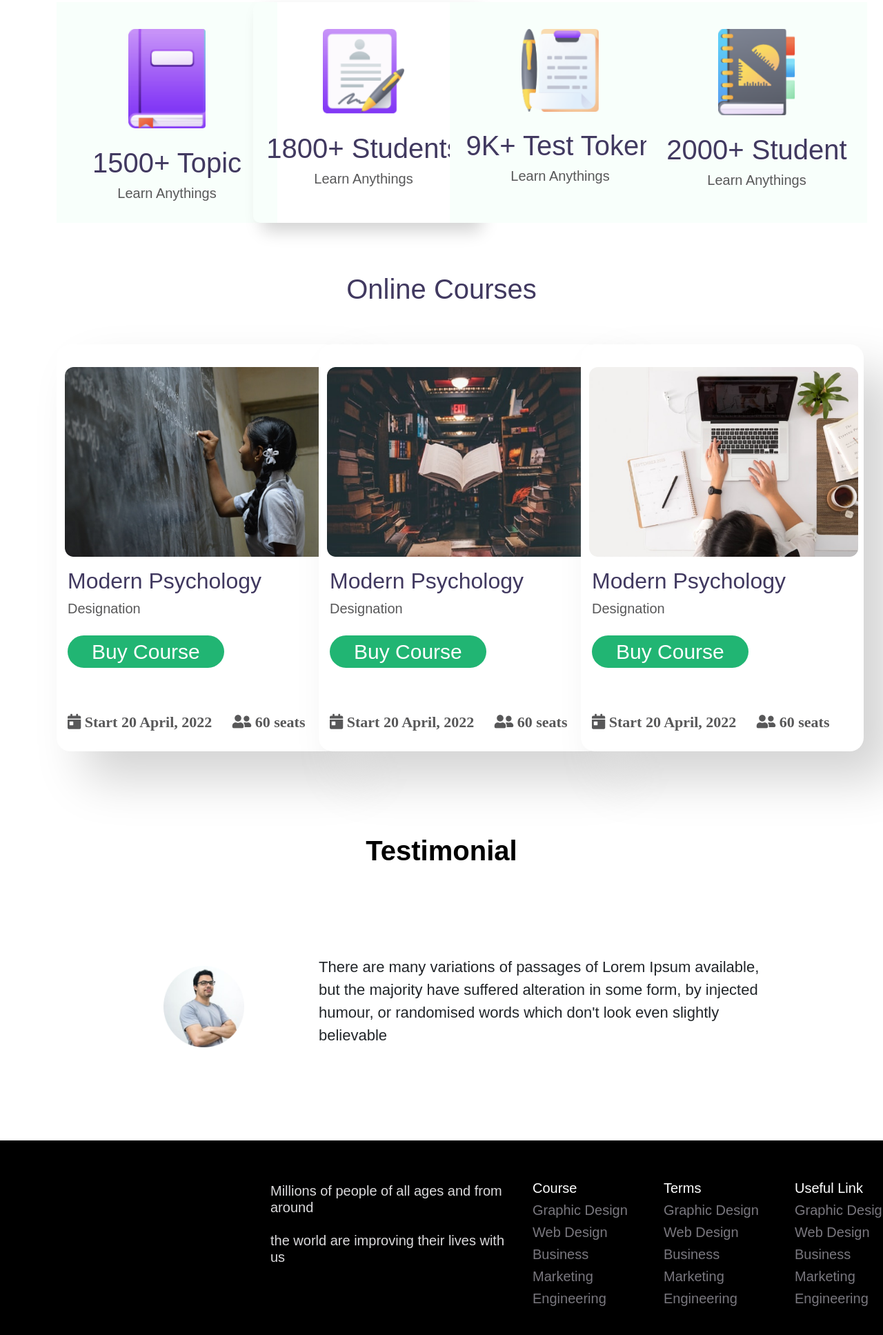
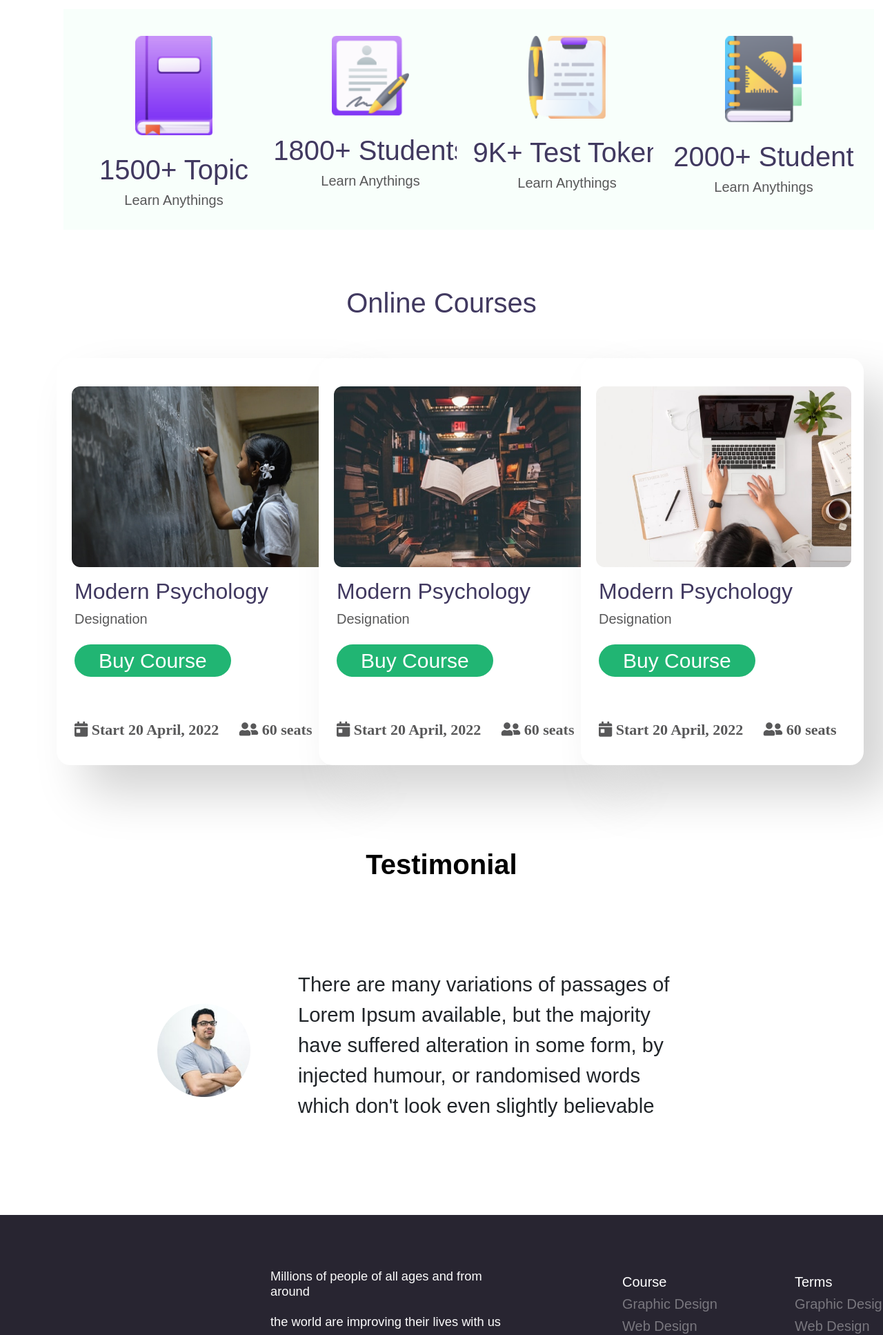
Before and after one commit to Mahinkahn/e-school, a plain HTML site: page index.html in a window 1280 px wide. Shown: the part 865-2800 px from the top of the page at 69% size. Drawn offline with nearby package versions, Linux system fonts and the light colour scheme.

Commit message:
style add

```diff
--- a/index.html
+++ b/index.html
@@ -66,7 +66,7 @@
                 </div>
             </div>
             <div class="col-md-3">
-                <div class="cat2">
+                <div class="cat1">
                     <img src="imge/Student.png" alt="">
                     <h1 style="color: #413960; font-family: sans-serif; margin-top: 8%;">1800+ Students</h1>
                     <h5 style="font-family: sans-serif; color: #585859;">Learn Anythings </h5>
@@ -151,9 +151,9 @@
      <div class="container">
        <div class="row d-flex align-items-center">
          <div class="col-md-4 d-flex justify-content-center">
-          <img src="imge/Man.png" alt="" style="width: 33%; margin-left: 20%;">
+          <img src="imge/Man.png" alt="" style="width: 38%; margin-left: 20%;">
         </div>
-          <div class="col-md-7 d-flex align-items-center">
+          <div class="col-md-6 d-flex align-items-center">
             <p class="style">There are many variations of passages of Lorem Ipsum available, but the  majority have suffered alteration in some form, by injected humour, or randomised words which don't look even slightly believable</p>
          </div>
        </div>
@@ -165,7 +165,7 @@
       <div class="container">
         <div class="row d-flex align-items-center">
           <div class="col-md-4">
-            <h2 style="color: #dbdadc; font-family: sans-serif; font-size: 20px;">Millions of people of all ages and from around<br><br> the world are improving their lives with us</h2>
+            <h1 style="color: #fcfcfc; left: 185.006px;top: 2665.88px;font-size: 18.289px;font-family:fantasy, 'Lucida Sans Regular', 'Lucida Grande', 'Lucida Sans Unicode', Geneva, Verdana, sans-serif;">Millions of people of all ages and from around<br><br>the world are improving their lives with us</h1>
           </div>
           <div class="col-md-2 top1">
             <h3 style="color: #ffffff; font-family: sans-serif; font-size: 20px;">Course</h3>
@@ -193,7 +193,7 @@
           </div>
         </div>
         <footer>
-          <h4 style="text-align: center; margin-top: 8%; color: #cdcdcd;">Copyright © 2022 Rokomari.com</h4>
+          <h4 style="text-align: center; margin-top: 7%; color: #cdcdcd;">Copyright © 2022 Rokomari.com</h4>
         </footer>
       </div>
      </section>
--- a/style.css
+++ b/style.css
@@ -38,10 +38,6 @@ body{
     width: 35%;
 }
 
-.cat2 img{
-    width: 37%;
-}
-
 
 .cat1{
     background-color: #f8fffb;
@@ -52,9 +48,10 @@ body{
     top: 618px;
     padding-top: 15%;
     margin-right: 10%;
+    margin: 10px;
 }
 
-.cat2{
+.cat1:hover{
     border: none;
     border-radius: 10px;
     box-shadow: 12px 12px 25px lightgray;
@@ -65,6 +62,7 @@ body{
     top: 618px;
     padding-top: 15%;
     margin-right: 10%;
+    background-color: #ffffff;
 }
 
 .card-title{
@@ -88,7 +86,7 @@ body{
 }
 
 .car1{
-    border: none;
+    border: 10px solid #fff;
     border-radius: 20px;
     box-shadow: 40px 40px 70px lightgray;
     width: 410px;
@@ -120,22 +118,28 @@ body{
     margin-top: 8%;
 }
 
-.style{
+.style {
     left: 679.219px;
     top: 2330.8px;
-    font-size: 22px;
-    font-family: sans-serif;
-
+    font-size: 29.289px;
+    font-family:unset;
+    transform: scaleX(0.9999999);
+    position: relative;
+    left: -30px;
+    top: auto;
 }
 
 .bg-color{
-    background-color: black;
+    background-color: #282531;
     width: 1900px;
-    height: 430px;
+    height: 450px;
 }
 
 .top1{
-    margin-top: 5%;
+    position: relative;
+    left: 100px;
+    top: 55px;
+    margin: 30px;
 }
 
 .container h4{
```
